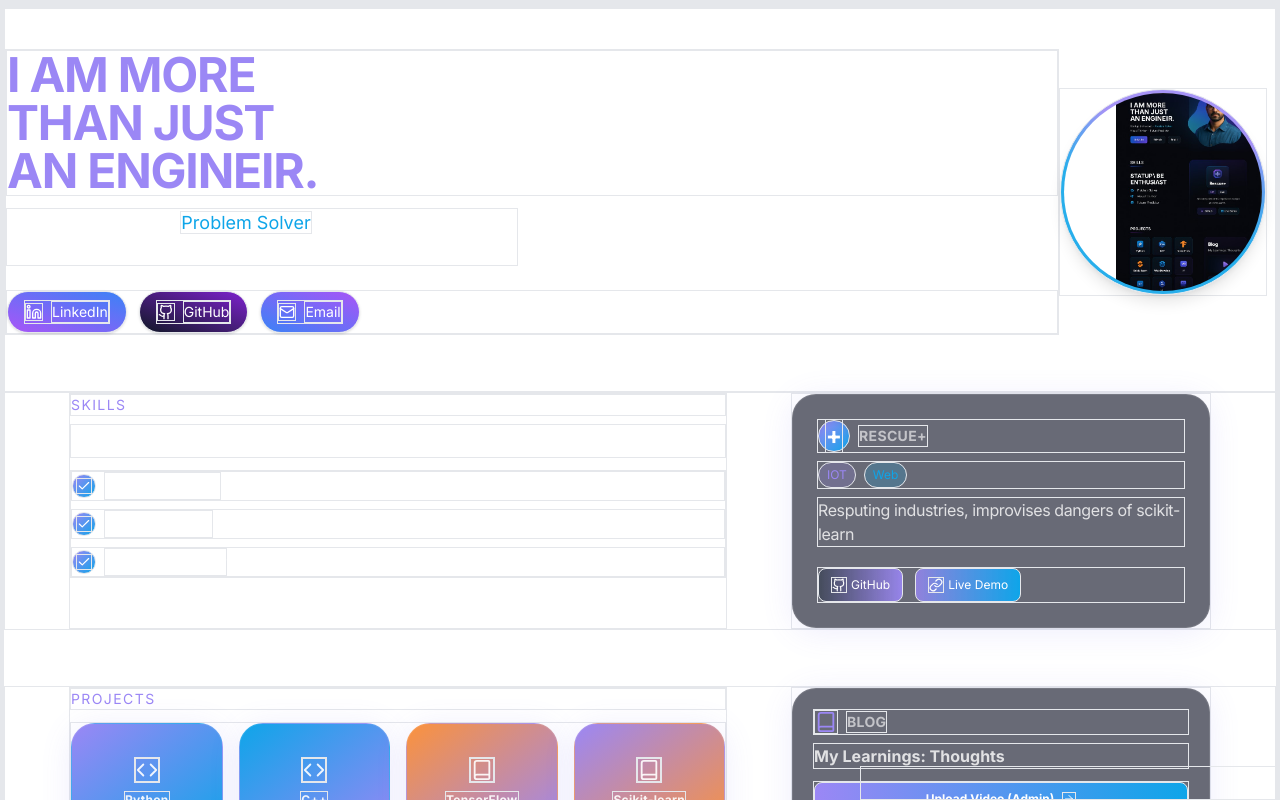
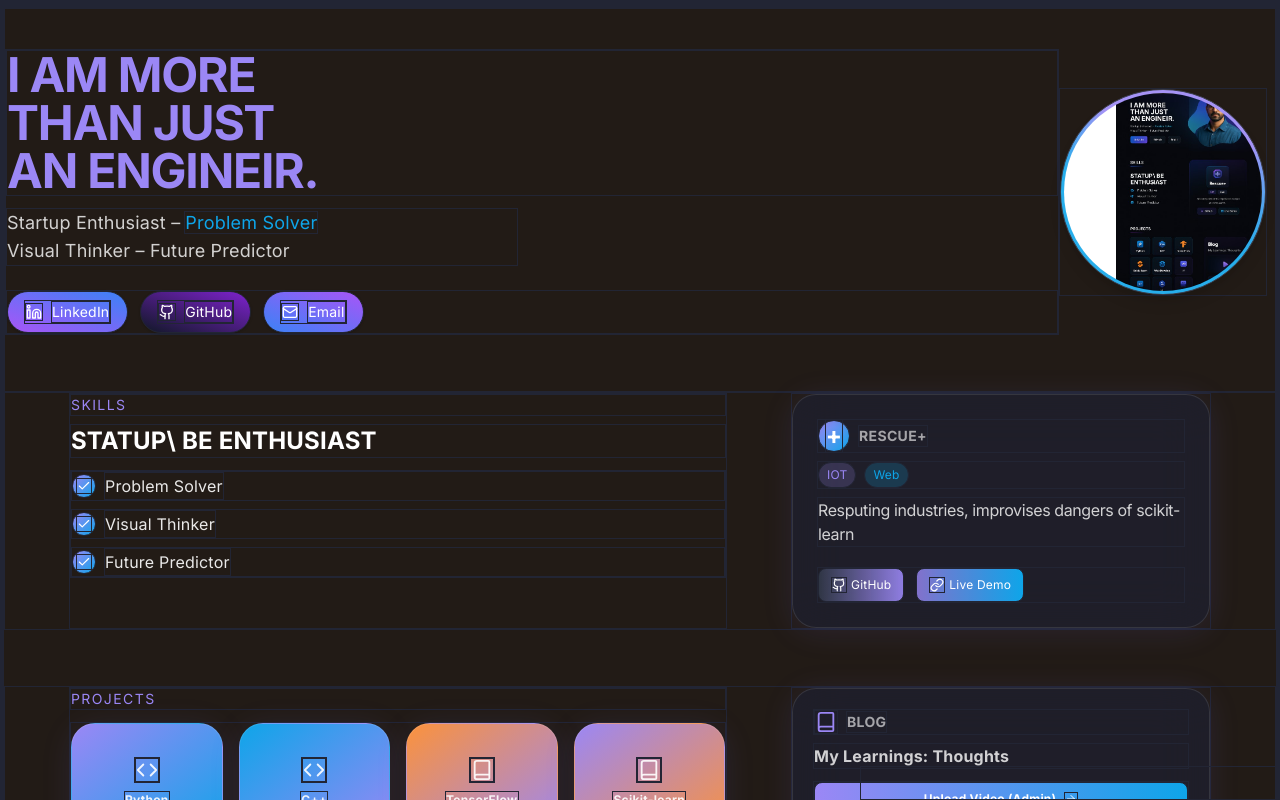
Before and after one commit to KrishnaSingh137/vibrant-vite-portfolio, a React (Vite) app: page / in a window 1280 px wide. Shown: the top 800 px of the page. Built offline with nearby package versions, Linux system fonts and the light colour scheme.

Commit message:
feat: Implement modern dark UI design

```diff
--- a/src/index.css
+++ b/src/index.css
@@ -10,8 +10,14 @@
   .card-gradient {
     @apply bg-card bg-card-gradient;
   }
+  .modern-glass {
+    @apply bg-modern-glass backdrop-blur-2xl shadow-neo-mix border border-white/10 rounded-2xl;
+  }
   .fade-in-up {
     @apply animate-fade-in-up;
+  }
+  .fade-in {
+    @apply animate-fade-in;
   }
 }
 
@@ -29,98 +35,124 @@
 
 @layer base {
   :root {
-    --background: 0 0% 100%;
-    --foreground: 222.2 84% 4.9%;
+    --background: 24 22% 11%;
+    --foreground: 220 41.5% 94%;
 
-    --card: 0 0% 100%;
-    --card-foreground: 222.2 84% 4.9%;
+    --card: 240 13% 16%;
+    --card-foreground: 220 41.5% 94%;
 
-    --popover: 0 0% 100%;
-    --popover-foreground: 222.2 84% 4.9%;
+    --popover: 240 13% 16%;
+    --popover-foreground: 0 0% 100%;
 
-    --primary: 222.2 47.4% 11.2%;
-    --primary-foreground: 210 40% 98%;
+    --primary: 254 96% 71%;
+    --primary-foreground: 225 17% 18%;
 
-    --secondary: 210 40% 96.1%;
-    --secondary-foreground: 222.2 47.4% 11.2%;
+    --secondary: 267 28% 24%;
+    --secondary-foreground: 220 41.5% 94%;
 
-    --muted: 210 40% 96.1%;
-    --muted-foreground: 215.4 16.3% 46.9%;
+    --muted: 240 16% 22%;
+    --muted-foreground: 220 25% 71%;
 
-    --accent: 210 40% 96.1%;
-    --accent-foreground: 222.2 47.4% 11.2%;
+    --accent: 265 67% 75%;
+    --accent-foreground: 240 13% 16%;
 
-    --destructive: 0 84.2% 60.2%;
-    --destructive-foreground: 210 40% 98%;
+    --destructive: 0 68% 51%;
+    --destructive-foreground: 0 0% 100%;
 
-    --border: 214.3 31.8% 91.4%;
-    --input: 214.3 31.8% 91.4%;
-    --ring: 222.2 84% 4.9%;
+    --border: 232 21% 17%;
+    --input: 232 21% 17%;
+    --ring: 265 51% 39%;
 
-    --radius: 0.5rem;
+    --radius: 1.2rem;
 
-    --sidebar-background: 0 0% 98%;
-
-    --sidebar-foreground: 240 5.3% 26.1%;
-
-    --sidebar-primary: 240 5.9% 10%;
-
-    --sidebar-primary-foreground: 0 0% 98%;
-
-    --sidebar-accent: 240 4.8% 95.9%;
-
-    --sidebar-accent-foreground: 240 5.9% 10%;
-
-    --sidebar-border: 220 13% 91%;
-
-    --sidebar-ring: 217.2 91.2% 59.8%;
-  }
-
-  .dark {
-    --background: 222.2 84% 4.9%;
-    --foreground: 210 40% 98%;
-
-    --card: 222.2 84% 4.9%;
-    --card-foreground: 210 40% 98%;
-
-    --popover: 222.2 84% 4.9%;
-    --popover-foreground: 210 40% 98%;
-
-    --primary: 210 40% 98%;
-    --primary-foreground: 222.2 47.4% 11.2%;
-
-    --secondary: 217.2 32.6% 17.5%;
-    --secondary-foreground: 210 40% 98%;
-
-    --muted: 217.2 32.6% 17.5%;
-    --muted-foreground: 215 20.2% 65.1%;
-
-    --accent: 217.2 32.6% 17.5%;
-    --accent-foreground: 210 40% 98%;
-
-    --destructive: 0 62.8% 30.6%;
-    --destructive-foreground: 210 40% 98%;
-
-    --border: 217.2 32.6% 17.5%;
-    --input: 217.2 32.6% 17.5%;
-    --ring: 212.7 26.8% 83.9%;
-    --sidebar-background: 240 5.9% 10%;
+    --sidebar-background: 248 16% 12%;
     --sidebar-foreground: 240 4.8% 95.9%;
     --sidebar-primary: 224.3 76.3% 48%;
     --sidebar-primary-foreground: 0 0% 100%;
     --sidebar-accent: 240 3.7% 15.9%;
     --sidebar-accent-foreground: 240 4.8% 95.9%;
-    --sidebar-border: 240 3.7% 15.9%;
+    --sidebar-border: 232 21% 17%;
+    --sidebar-ring: 217.2 91.2% 59.8%;
+  }
+
+  .dark {
+    --background: 230 22% 9%;
+    --foreground: 220 41.5% 94%;
+
+    --card: 240 13% 16%;
+    --card-foreground: 220 41.5% 94%;
+
+    --popover: 240 13% 16%;
+    --popover-foreground: 220 41.5% 94%;
+
+    --primary: 254 96% 71%;
+    --primary-foreground: 225 17% 18%;
+
+    --secondary: 267 28% 24%;
+    --secondary-foreground: 220 41.5% 94%;
+
+    --muted: 240 16% 22%;
+    --muted-foreground: 220 25% 71%;
+
+    --accent: 265 67% 75%;
+    --accent-foreground: 232 13% 16%;
+
+    --destructive: 0 68% 51%;
+    --destructive-foreground: 0 0% 100%;
+
+    --border: 232 21% 17%;
+    --input: 232 21% 17%;
+    --ring: 265 51% 39%;
+    --sidebar-background: 248 16% 12%;
+    --sidebar-foreground: 240 4.8% 95.9%;
+    --sidebar-primary: 224.3 76.3% 48%;
+    --sidebar-primary-foreground: 0 0% 100%;
+    --sidebar-accent: 240 3.7% 15.9%;
+    --sidebar-accent-foreground: 240 4.8% 95.9%;
+    --sidebar-border: 232 21% 17%;
     --sidebar-ring: 217.2 91.2% 59.8%;
   }
 }
 
 @layer base {
   * {
-    @apply border;
+    @apply border-border selection:bg-accent-gradient-from/30 selection:text-white;
+    transition: background 0.3s, color 0.2s, border 0.2s;
+    box-sizing: border-box;
+    border-width: 1px;
   }
 
   body {
-    @apply bg-background text-foreground;
+    @apply bg-background text-foreground font-inter;
+    background: linear-gradient(135deg, #18182a 0%, #232336 65%, #1a1f2c 100%);
+    min-height: 100vh;
+    letter-spacing: 0.2px;
+    font-variation-settings: "opsz" 32;
+  }
+
+  html {
+    @apply scroll-smooth;
+  }
+
+  h1, h2, h3, h4, h5 {
+    @apply gradient-text;
+    font-weight: 800;
+    line-height: 1.15;
+    letter-spacing: -0.01em;
+  }
+
+  ::selection {
+    background: #9b87f599;
+    color: white;
   }
 }
+
+/* Modern scrollbar for dark mode */
+::-webkit-scrollbar {
+  width: 10px;
+  background: #1a1f2c;
+}
+::-webkit-scrollbar-thumb {
+  background: #232336;
+  border-radius: 8px;
+}
--- a/tailwind.config.ts
+++ b/tailwind.config.ts
@@ -61,14 +61,17 @@ export default {
           DEFAULT: "hsl(var(--card))",
           foreground: "hsl(var(--card-foreground))",
         },
-        glass: "rgba(30,34,51,0.67)", // still used for custom glass utility
+        glass: "rgba(30,34,51,0.67)",
         white: "#fff",
         "accent-purple": "#9b87f5",
         "accent-blue": "#0EA5E9",
+        "base-dark": "#18182a",
+        "soft-charcoal": "#232336",
       },
       boxShadow: {
         'soft-glow': "0 4px 32px 0 rgba(115,103,240,0.12)",
         'inner-card': "inset 0 1px 16px 0 rgba(50,51,110,0.12)",
+        'neo-mix': "0 4px 32px 0 rgba(155,135,245,0.09), 0 4px 64px 0 rgba(14,165,233,0.10)",
       },
       borderRadius: {
         xl: "1.5rem",
@@ -77,16 +80,31 @@ export default {
         "fade-in-up": {
           "0%": { opacity: "0", transform: "translateY(24px)" },
           "100%": { opacity: "1", transform: "translateY(0)" }
+        },
+        "fade-in": {
+          "0%": {
+            opacity: "0",
+            transform: "translateY(10px)"
+          },
+          "100%": {
+            opacity: "1",
+            transform: "translateY(0)"
+          }
         }
       },
       animation: {
         "fade-in-up": "fade-in-up 0.7s ease",
+        "fade-in": "fade-in 0.4s ease",
       },
       backgroundImage: {
         "profile-blob":
           "radial-gradient(ellipse 60% 80% at 65% 0,#9b87f5 60%,#0EA5E9 100%)",
         "card-gradient":
           "linear-gradient(145deg,rgba(155,135,245,0.07) 0%, rgba(14,165,233,0.08) 100%)",
+        "modern-glass":
+          "linear-gradient(120deg, rgba(30,34,51,0.68) 60%, rgba(14,165,233,0.12) 100%)",
+        "modern-dark-gradient":
+          "linear-gradient(135deg, #1a1f2c 0%, #232336 60%, #18182a 100%)",
       },
     },
   },
```
